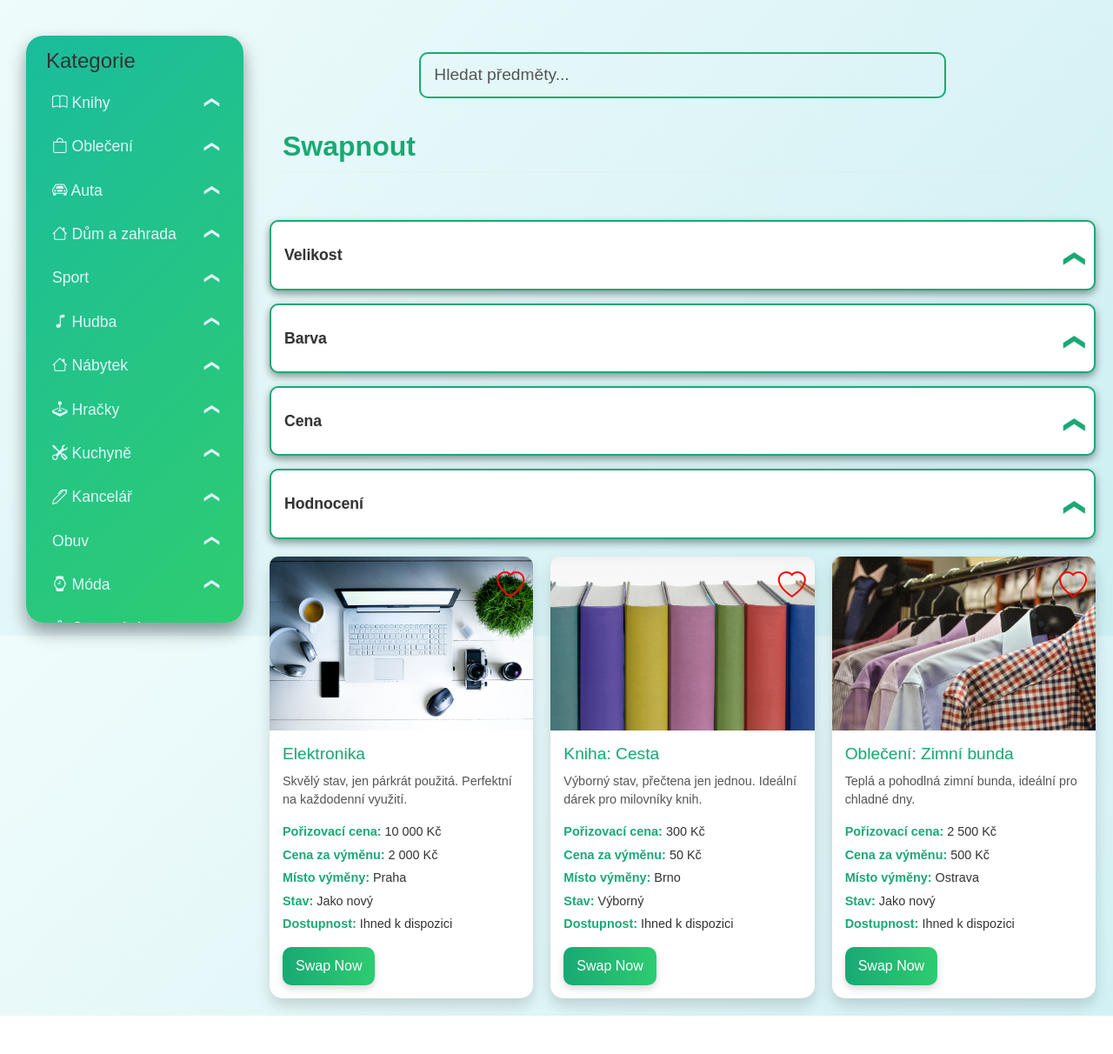
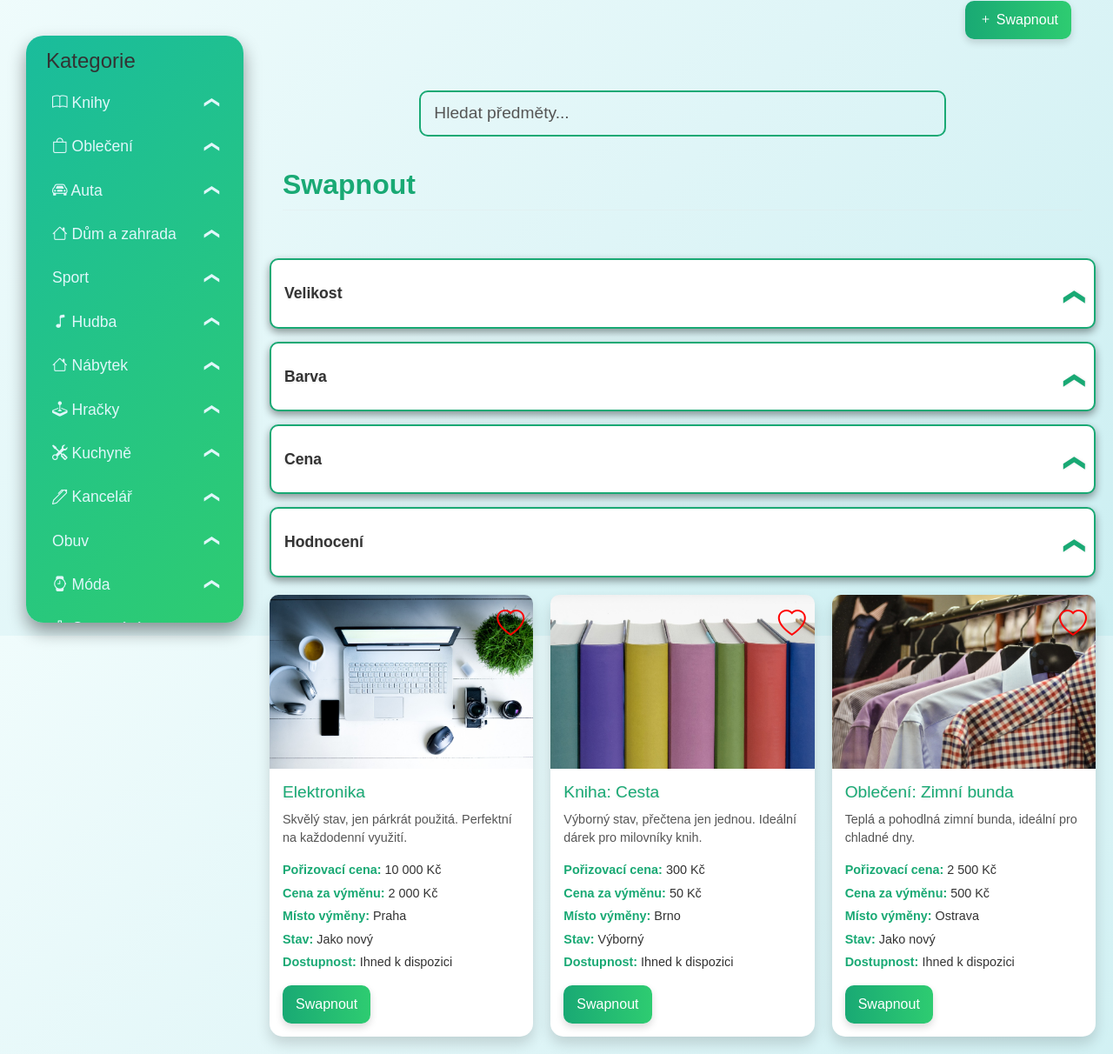
Before and after one commit to liborhavranek/SwapIt, a Flask app: page /dashboard in a window 1280 px wide. Shown: the part 69-1281 px from the top of the page at 87% size. Before the commit the page ends 1237 px from the top, so only its background shows below. Run offline with Flask 3, Linux system fonts and the light colour scheme.

Commit message:
první kommit

```diff
--- a/templates/dashboard.html
+++ b/templates/dashboard.html
@@ -17,11 +17,24 @@
 <body>
     {% include 'navbar.html' %}
     {% include 'sidebar.html' %}
+    <div class="row">
+            <div class="col-md-12">
+                <div class="d-flex justify-content-end">
+                    <a href="url_na_stránku_swapnutí" class="btn btn-swap mx-5">
+                        <i class="bi bi-plus"></i> Swapnout
+                    </a>
+                </div>
+            </div>
+        </div>
      {% include 'message.html' %}
+
 
 
     <div class="main-content">
         <div class="filter-section">
+
+
+
             <div class="row">
                 <div class="col-md-8 mx-auto">
                     <input type="text" class="form-control custom-search" placeholder="Hledat předměty...">
@@ -149,7 +162,7 @@
                                 <li><strong>Stav:</strong> Jako nový</li>
                                 <li><strong>Dostupnost:</strong> Ihned k dispozici</li>
                             </ul>
-                            <button class="btn-swap">Swap Now</button>
+                            <button class="btn-swap">Swapnout</button>
                         </div>
                     </div>
                     <div class="product-card">
@@ -167,7 +180,7 @@
                                 <li><strong>Stav:</strong> Výborný</li>
                                 <li><strong>Dostupnost:</strong> Ihned k dispozici</li>
                             </ul>
-                            <button class="btn-swap">Swap Now</button>
+                            <button class="btn-swap">Swapnout</button>
                         </div>
                     </div>
                     <div class="product-card">
@@ -185,7 +198,7 @@
                                 <li><strong>Stav:</strong> Jako nový</li>
                                 <li><strong>Dostupnost:</strong> Ihned k dispozici</li>
                             </ul>
-                            <button class="btn-swap">Swap Now</button>
+                            <button class="btn-swap">Swapnout</button>
                         </div>
                     </div>
                     <!-- Další produkty... -->
```
Also changed, not shown: instance/app.db (deleted), static/css/dashboard.css (line endings or trailing spaces).
